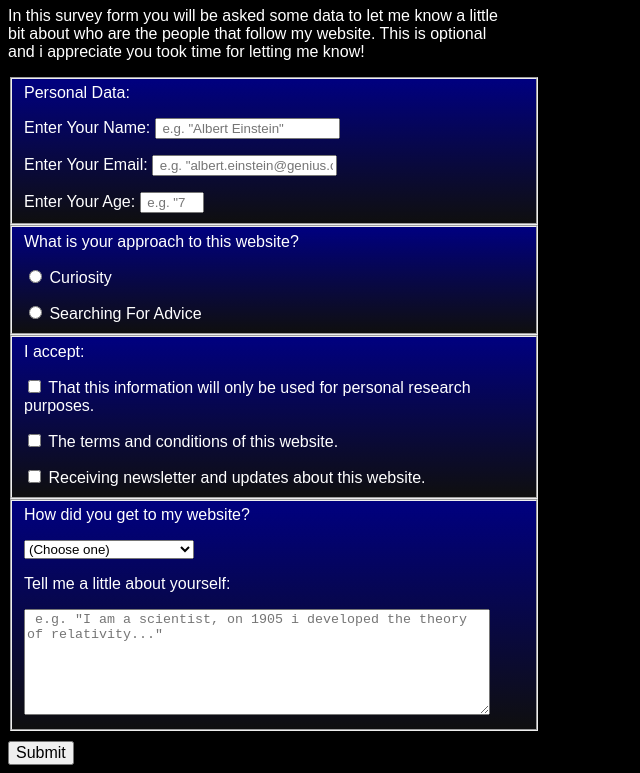
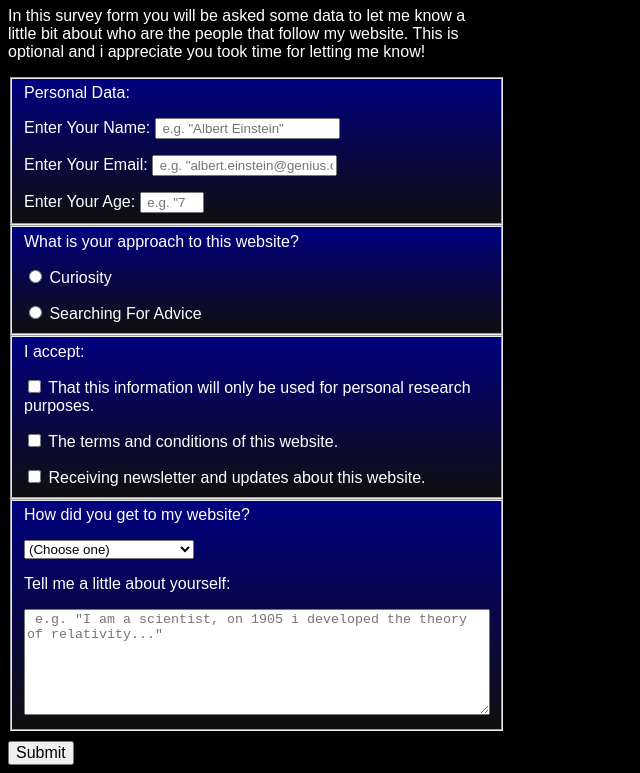
Before and after one commit to 0xMatiz/freeCodeCamp, a plain HTML site: page 01-newResponsiveWebDesign/PART1/CertificationProyect-01-SurveyForm/surveyForm.html in a window 1280 px wide. Shown: the part 73-846 px from the top of the page, without its empty margins (0-640 px from the left). Drawn offline with Linux system fonts and the light colour scheme.

Commit message:
Update styles.css

```diff
--- a/01-newResponsiveWebDesign/PART1/CertificationProyect-01-SurveyForm/styles.css
+++ b/01-newResponsiveWebDesign/PART1/CertificationProyect-01-SurveyForm/styles.css
@@ -2,7 +2,7 @@ body {
     background-color: black;
     /* background-color: rgb(0, 2, 100); */
     color: white;
-    max-width: 500px;
+    max-width: 465px;
     min-width: 100px;
 }
 
@@ -30,7 +30,7 @@ fieldset {
     color: white;
     font-family: sans-serif;
     font-style: Bold;
-    min-width: 500px;
+    min-width: 465px;
 }
 
 input[type="submit"] {
```
